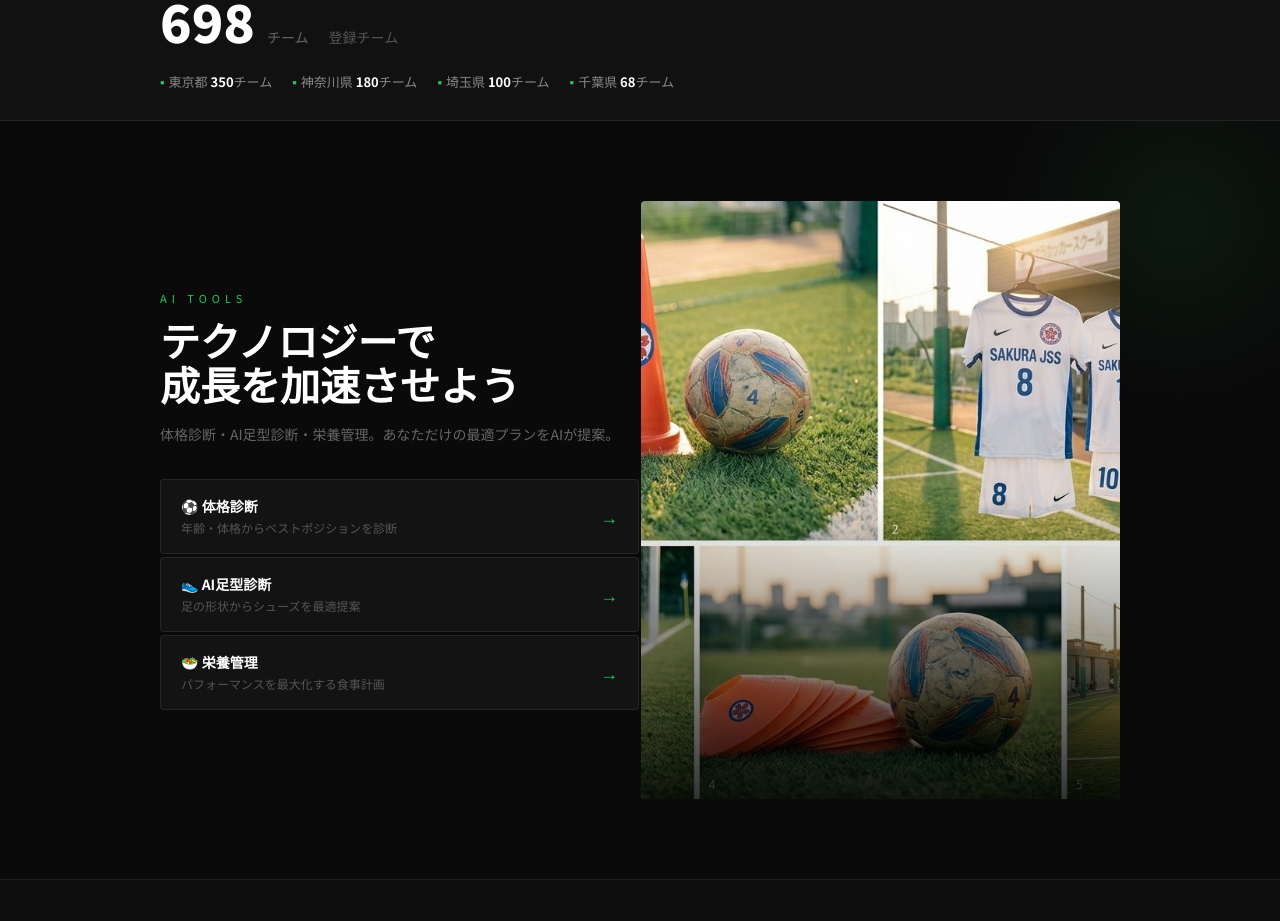
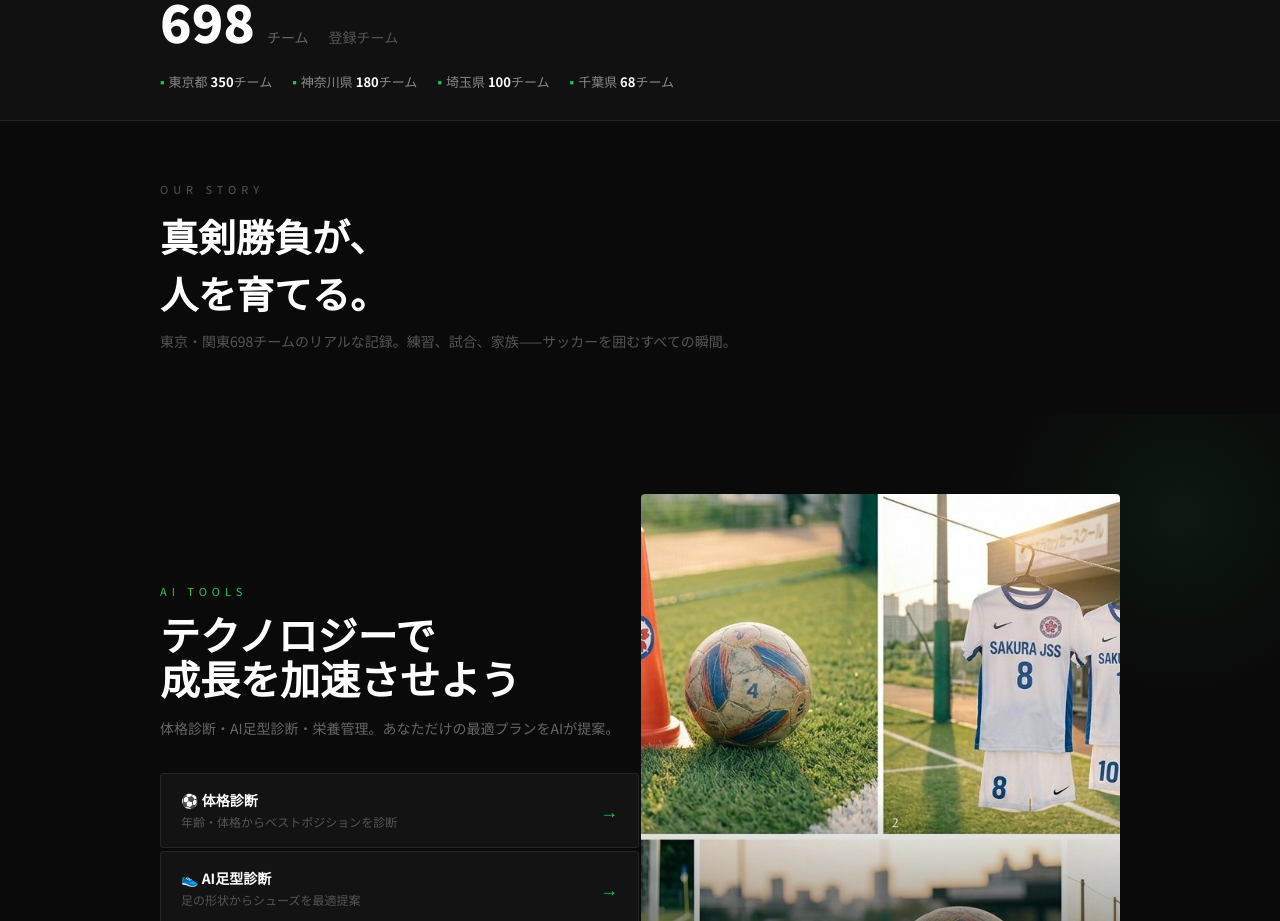
Before and after one commit to okuwabara07-gif/soccer-tokyo-jp, a Next.js app: page / in a window 1280 px wide. Shown: the part 900-1821 px from the top of the page. Built offline with nearby package versions, Linux system fonts and the light colour scheme; no server answers.

Commit message:
fix: restore photo story section

```diff
--- a/src/app/page.tsx
+++ b/src/app/page.tsx
@@ -104,6 +104,19 @@ export default function HomePage() {
         </div>
       </section>
 
+
+      {/* ======= PHOTO STORY ======= */}
+      <section style={{ background:'#0a0a0a', padding:'60px 16px' }}>
+        <div style={{ maxWidth:960, margin:'0 auto' }}>
+          <p style={{ fontSize:11, letterSpacing:5, color:'#555', marginBottom:10, textTransform:'uppercase' }}>Our Story</p>
+          <h2 style={{ fontSize:'clamp(24px,4vw,38px)', fontWeight:900, marginBottom:8, color:'#fff' }}>
+            真剣勝負が、<br/>人を育てる。
+          </h2>
+          <p style={{ color:'#555', fontSize:14, lineHeight:1.8 }}>
+            東京・関東698チームのリアルな記録。練習、試合、家族——サッカーを囲むすべての瞬間。
+          </p>
+        </div>
+      </section>
 
       {/* ======= AI TOOLS ======= */}
       <section style={{ position:'relative', overflow:'hidden', background:'#0a0a0a', padding:'80px 16px' }}>
```
